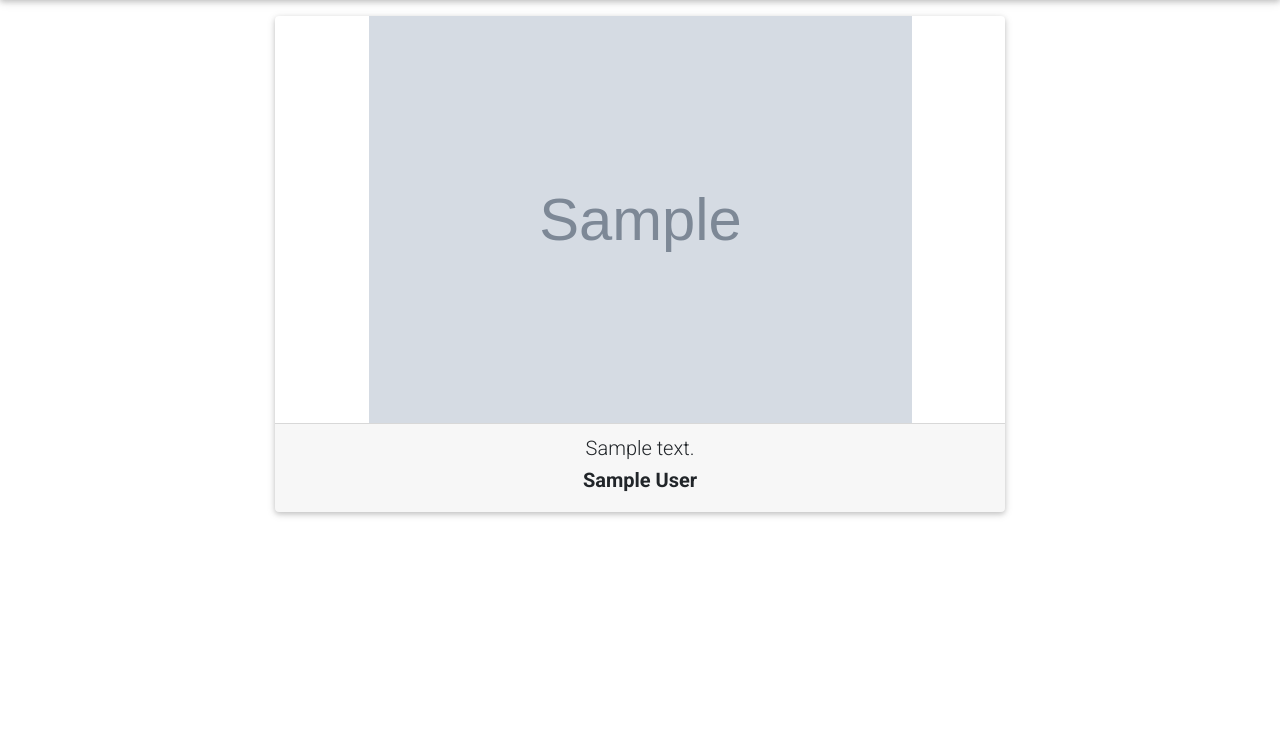
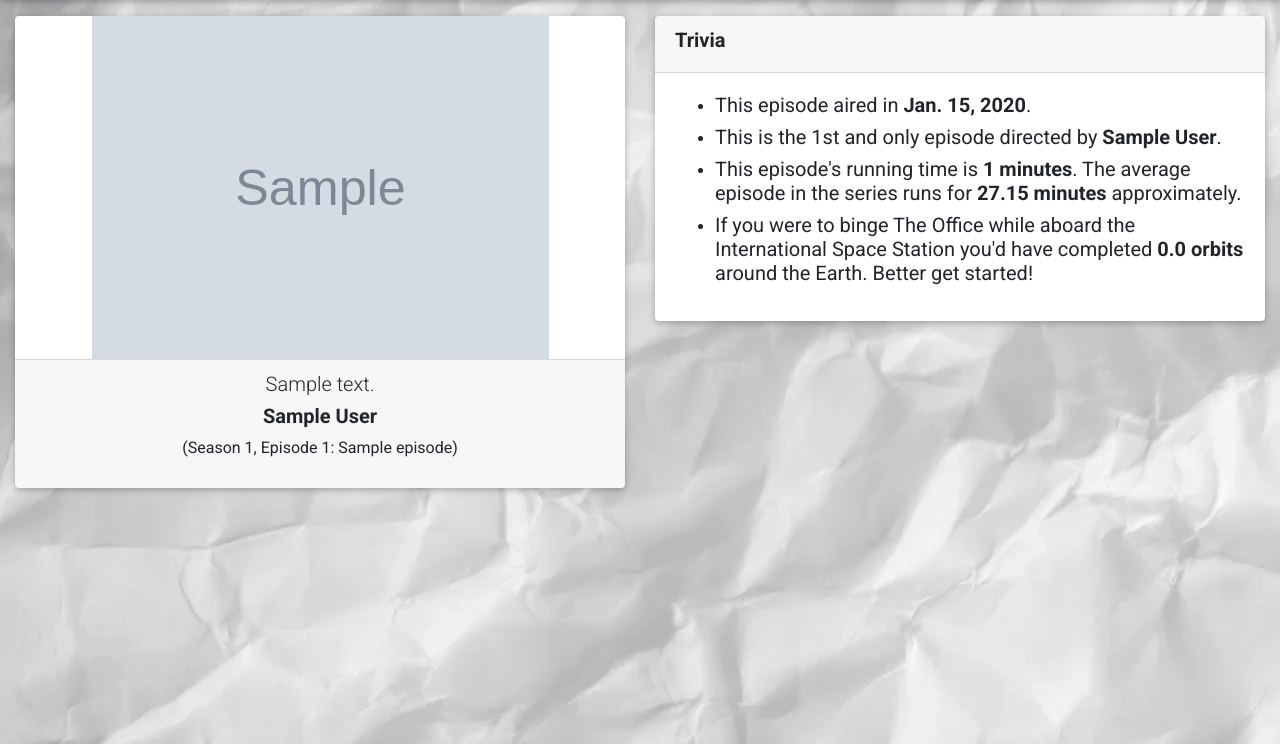
Before and after one commit to jvillarreal7/TheOfficeQuotes, a Django app: page / in a window 1280 px wide. Shown: the part 56-800 px from the top of the page. Run offline with Django 3.2, Linux system fonts and the light colour scheme; tables that the repository leaves empty hold one stand-in row (values such as "Sample post"); grey boxes marked "Sample" are stand-in pictures; some libraries are stand-ins or nearby versions.

Commit message:
Changes: - Trivia generation for each random quote. - Background image for the body. - Django humanize enabled. - Container and other UI adjustments.

```diff
--- a/OfficeQts/OfficeApp/views.py
+++ b/OfficeQts/OfficeApp/views.py
@@ -11,8 +11,36 @@ def Home(request):
     count = Quote.objects.count()
     if count > 0:
         random_quote = Quote.objects.all()[randint(0, count - 1)]
+
+    # Trivia: Directed episodes
+    directed_episodes_total = Episode.objects.filter(
+        directed_by_id=random_quote.episode.directed_by_id).order_by('air_date')
+
+    directed_episodes_by_date = Episode.objects.filter(
+        directed_by_id=random_quote.episode.directed_by_id, air_date__lte=random_quote.episode.air_date)
+
+    episodes_sf = Episode.objects.filter(
+        air_date__lt=random_quote.episode.air_date)
+
+    running_time_sf = 0
+    running_time_sf_hours = 0
+
+    for e in episodes_sf:
+        running_time_sf += e.running_time
+
+    if running_time_sf > 0:
+        running_time_sf_hours = running_time_sf / 60
+
+    iss_around_earth = running_time_sf / 92
+
     return render(request, "OfficeApp/home.html", {
-        'random_quote': random_quote
+        'random_quote': random_quote,
+        'episode_counter': len(directed_episodes_by_date),
+        'directed_episodes_total': len(directed_episodes_total),
+        'running_time_sf': running_time_sf,
+        'running_time_sf_hours': round(running_time_sf_hours, 2),
+        'running_time_avg': 27.15,
+        'iss_around_earth': round(iss_around_earth, 2),
     })
 
 
--- a/OfficeQts/OfficeQts/settings.py
+++ b/OfficeQts/OfficeQts/settings.py
@@ -38,6 +38,7 @@ INSTALLED_APPS = [
     'django.contrib.messages',
     'django.contrib.staticfiles',
     'OfficeApp',
+    'django.contrib.humanize',
 ]
 
 MIDDLEWARE = [
--- a/OfficeQts/templates/OfficeApp/home.html
+++ b/OfficeQts/templates/OfficeApp/home.html
@@ -1,4 +1,5 @@
 {% extends 'base.html' %}
+{% load humanize %}
 
 {% block content %}
 
@@ -17,7 +18,7 @@
 </head>
 
 <div class="row">
-    <div class="col-md-8 offset-md-2">
+    <div class="col-md-6">
         <div class="card quoteCard">
             {% if random_quote %}
             <div class="card-body quoteBody mx-auto">
@@ -36,8 +37,76 @@
                             {{random_quote.character.last_name}}</h5>
                     </div>
                 </div>
+                <div class="row">
+                    <div class="col-md-12 text-center" style="padding-bottom: 0%;">
+                        <p>(Season {{random_quote.episode.season.number}}, Episode
+                            {{random_quote.episode.number}}: {{random_quote.episode.title}})</p>
+                    </div>
+                </div>
+            </div>
+            {% else %}
+            <div class="card-body mx-auto">
+                <p>Oops! A random quote could not be generated. Try again later.</p>
             </div>
             {% endif %}
+        </div>
+    </div>
+    <div class="col-md-6">
+        <div class="card">
+            <div class="card-header">
+                <h5 class="quoteChar">Trivia</h5>
+            </div>
+            <div class="card-body">
+                <ul>
+                    <li>
+                        <h5>This episode aired in <b>{{random_quote.episode.air_date}}</b>.</h5>
+                    </li>
+                    <li>
+                        <h5>
+                            This is the {{episode_counter|ordinal}}{% if directed_episodes_total < 2 %} and
+                            only{% endif %}
+                            episode directed by
+                            <b>{{random_quote.episode.directed_by.first_name}}
+                                {{random_quote.episode.directed_by.last_name}}</b>{% if directed_episodes_total > 1 %},
+                            who
+                            ended up
+                            directing {{directed_episodes_total}} episodes in total.{% else %}.{% endif %}
+                        </h5>
+                    </li>
+                    <li>
+                        <h5>
+                            This episode's running time is <b>{{random_quote.episode.running_time}} minutes</b>. The
+                            average
+                            episode in the series runs for <b>{{running_time_avg}} minutes</b> approximately.
+                        </h5>
+                    </li>
+                    {% if running_time_sf > 0 %}
+                    <li>
+                        <h5>
+                            If you've been watching from the beginning up until the start of this episode, you'd be
+                            approximately <b>{{running_time_sf}} minutes</b> in.
+                            That's about <b>{{running_time_sf_hours|intcomma}} hours</b>!
+                            {% if random_quote.episode.season.number >= 1 and random_quote.episode.season.number <= 3 %}
+                            But it's not that impressive is it?
+                            {% elif random_quote.episode.season.number >= 4 and random_quote.episode.season.number <= 6 %}
+                            Now we're talking numbers.
+                            {% else %}
+                            Whoa! Time well spent, huh?
+                            {% endif %}
+                        </h5>
+                    </li>
+                    {% endif %}
+                    <li>
+                        <h5>
+                            If you were to binge The Office while aboard the International Space Station you'd have
+                            completed <b>{{iss_around_earth}} orbits</b> around the Earth.
+                            {% if running_time_sf < 1 %}
+                            Better get started!
+                            {% endif %}
+                        </h5>
+                    </li>
+                </ul>
+            </div>
         </div>
     </div>
 </div>
--- a/OfficeQts/templates/base-admin.html
+++ b/OfficeQts/templates/base-admin.html
@@ -24,7 +24,7 @@
     </script>
 </head>
 
-<body>
+<body style="background-image: url('{% static "img/paper.png" %}');">
     <!--Navbar -->
     <nav class="mb-1 navbar navbar-expand-lg navbar-dark info-color">
         <a class="navbar-brand" href="#">The Office Quotes Admin</a>
--- a/OfficeQts/templates/base.html
+++ b/OfficeQts/templates/base.html
@@ -26,14 +26,14 @@
     </script>
 </head>
 
-<body>
+<body style="background-image: url('{% static "img/paper.png" %}');">
     <!--Navbar -->
     <nav class="mb-1 navbar navbar-expand-lg navbar-dark info-color">
         <a class="navbar-brand" href="#">The Office Quotes</a>
     </nav>
     <!--/.Navbar -->
 
-    <div class="container">
+    <div class="container-fluid">
         <div class="row mt-3">
         </div>
         {% block content %}
```
Also changed, not shown: OfficeQts/OfficeApp/static/img/paper.png (added).
